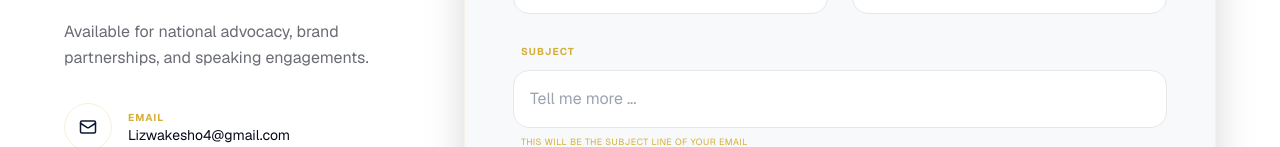
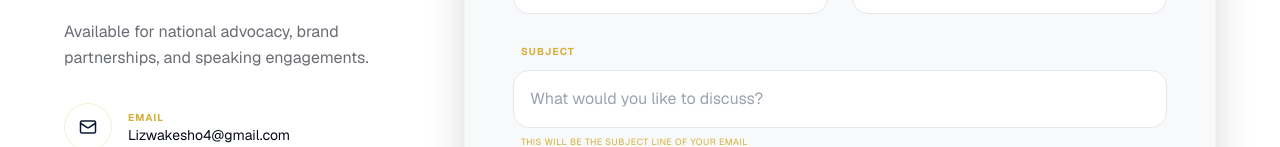
Before and after one commit to muasyasila/liz-wakesho-portfolio, a Next.js app: page / in a window 1280 px wide. Shown: the part 11853-12000 px from the top of the page. Built offline with nearby package versions, Linux system fonts and the light colour scheme.

Commit message:
Update on Emailing

```diff
--- a/src/components/sections/ContactSection.tsx
+++ b/src/components/sections/ContactSection.tsx
@@ -172,7 +172,7 @@ export default function ContactCard() {
                   name="subject"
                   value={formData.subject}
                   onChange={handleChange}
-                  placeholder="Tell me more ..."
+                  placeholder="What would you like to discuss?"
                   className="w-full bg-white dark:bg-[#050A18] border border-gray-200 dark:border-white/10 rounded-2xl p-4 focus:border-[#D4AF37] outline-none transition-all text-[#050A18] dark:text-white placeholder:text-gray-400"
                   required
                 />
@@ -188,7 +188,7 @@ export default function ContactCard() {
                   value={formData.message}
                   onChange={handleChange}
                   rows={4}
-                  placeholder="I'd love to hear from you..."
+                  placeholder="Tell me more..."
                   className="w-full bg-white dark:bg-[#050A18] border border-gray-200 dark:border-white/10 rounded-2xl p-4 focus:border-[#D4AF37] outline-none transition-all text-[#050A18] dark:text-white resize-none placeholder:text-gray-400"
                   required
                 />
```
